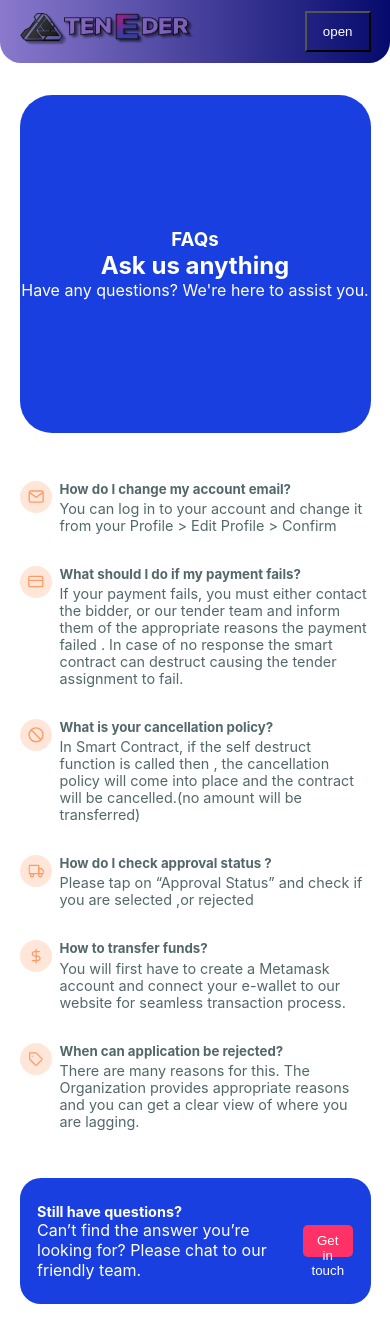
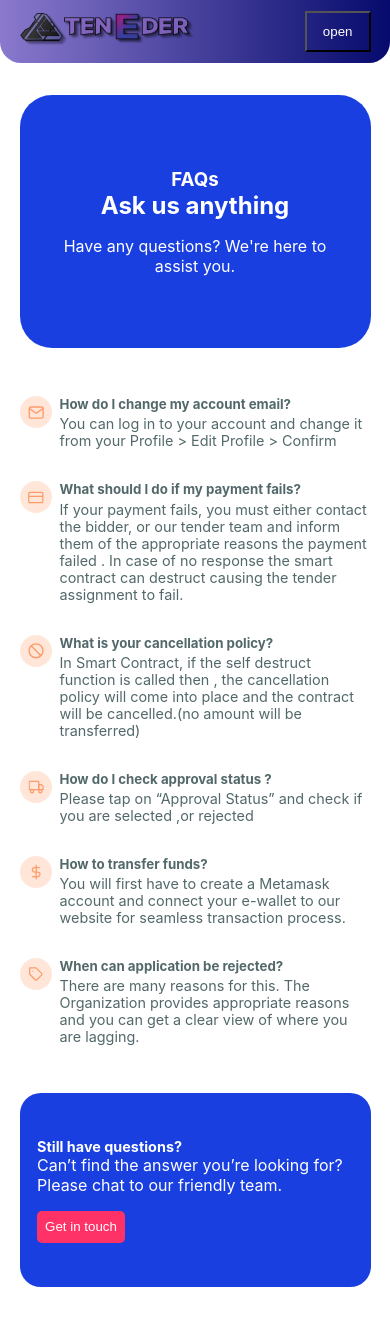
Before and after one commit to uhembenelson/teneder, a React (Create React App) app: page /bidder/Help-center in a window 390 px wide. Built offline with nearby package versions, Linux system fonts and the light colour scheme.

Commit message:
fixed the login

```diff
--- a/src/Pages/Bidder/HelpCenter/HelpCenter.css
+++ b/src/Pages/Bidder/HelpCenter/HelpCenter.css
@@ -73,8 +73,8 @@
 .moreQuestionContainer{
     justify-content: space-between;
     width: 90%;
-        align-items: center;
-        display: flex;
+    align-items: center;
+    display: flex;
 }
 
 .getInTouchBtn{
@@ -106,6 +106,18 @@
         grid-template-columns: repeat(2, 1fr);
 
     }
+.moreQuestionBox{
+    height: 23vh;
+}
+
+    .moreQuestionContainer{
+        flex-direction: column;
+        align-items: flex-start;
+    }
+
+    .getInTouchBtn{
+        margin-top: 1rem;
+    }
 }
 
 @media screen and (max-width: 550px) {
@@ -116,3 +128,17 @@
 
     }
 }
+@media screen and (max-width: 400px) {
+
+.faqContainer {
+
+    height: 30vh;
+
+
+}
+.faqContainer p {
+    width: 80%;
+    margin: auto;
+    margin-top: 1rem;
+}
+}
```
